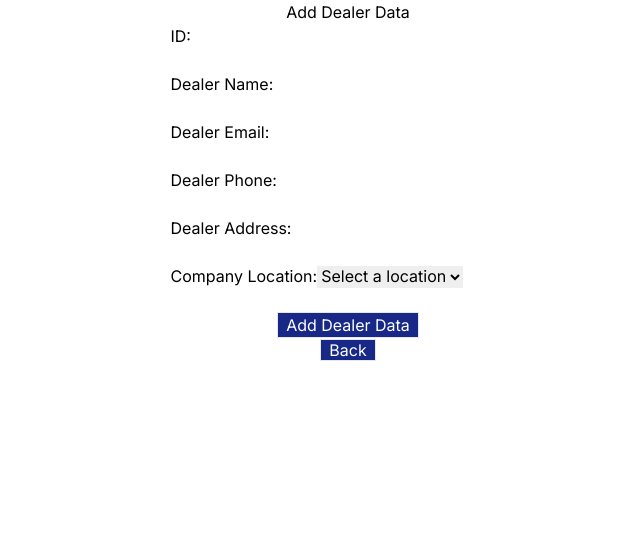
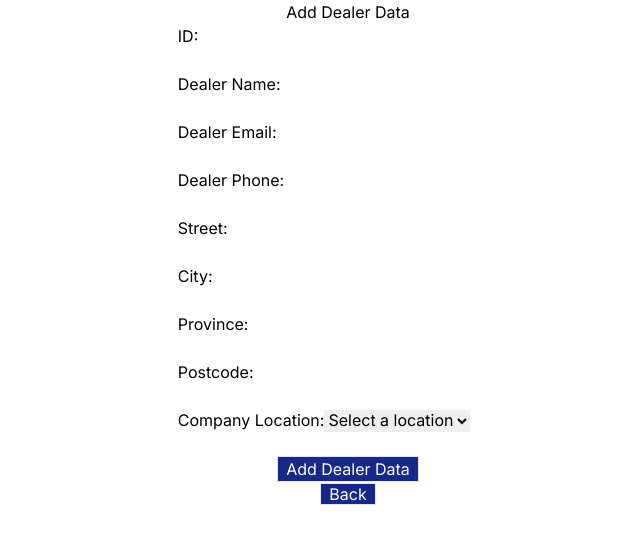
Before and after one commit to DavidSpaice/next, a Next.js app: page /dealer-data/add-dealer in a window 1280 px wide. Shown: the top 544 px of the page, without its empty margins (292-932 px from the left). Built offline with nearby package versions, Linux system fonts and the light colour scheme.

Commit message:
updated add dealer form

```diff
--- a/app/dealer-data/add-dealer/Component.tsx
+++ b/app/dealer-data/add-dealer/Component.tsx
@@ -1,19 +1,23 @@
-"use client"
+"use client";
 
-import Link from 'next/link';
-import { useState } from 'react';
+import Link from "next/link";
+import { useState } from "react";
 
 export default function AddDealerData() {
   const [formData, setFormData] = useState({
-        _id: '',
-        dealerName: '',
-        dealerEmail: '',
-        dealerPhone: '',
-        dealerAddress: '',
-        location: ''
+    _id: "",
+    dealerName: "",
+    dealerEmail: "",
+    dealerPhone: "",
+    dealerAddress: "",
+    street: "",
+    city: "",
+    province: "",
+    postcode: "",
+    location: "",
   });
 
-    const handleChange = (e: { target: { name: any; value: any; }; }) => {
+  const handleChange = (e: { target: { name: any; value: any } }) => {
     const { name, value } = e.target;
     const trimmedValue = value.trim();
     setFormData((prevData) => ({
@@ -22,46 +26,59 @@ export default function AddDealerData() {
     }));
   };
 
-    const handleSubmit = async (e: { preventDefault: () => void; }) => {
+  const handleSubmit = async (e: { preventDefault: () => void }) => {
     e.preventDefault();
 
+    // Combine the address fields into a single dealerAddress string
+    const dealerAddress = `${formData.street}, ${formData.city}, ${formData.province}, ${formData.postcode}`;
+
+    // Update formData with the combined dealerAddress
+    const dataToSubmit = { ...formData, dealerAddress };
+
     try {
-            const response = await fetch('https://airtek-warranty.onrender.com/dealerData/add-new-dealer', {
-                method: 'POST',
+      const response = await fetch(
+        "https://airtek-warranty.onrender.com/dealerData/add-new-dealer",
+        {
+          method: "POST",
           headers: {
-                    'Content-Type': 'application/json',
+            "Content-Type": "application/json",
           },
-                body: JSON.stringify(formData),
-            });
+          body: JSON.stringify(dataToSubmit),
+        }
+      );
 
       if (response.ok) {
-                alert('Dealer Data added successfully!');
+        alert("Dealer Data added successfully!");
 
         setFormData({
-                    _id: '',
-                    dealerName: '',
-                    dealerEmail: '',
-                    dealerPhone: '',
-                    dealerAddress: '',
-                    location: ''
+          _id: "",
+          dealerName: "",
+          dealerEmail: "",
+          dealerPhone: "",
+          dealerAddress: "",
+          street: "",
+          city: "",
+          province: "",
+          postcode: "",
+          location: "",
         });
       } else {
         if (response.status === 400) {
-                    alert('Dealer ID existing. Please use a different ID.');
+          alert("Dealer ID existing. Please use a different ID.");
         } else {
           const errorText = await response.text();
-                    console.error('Error adding dealer data:', errorText);
-                    alert('Error adding dealer data. Please try again.');
+          console.error("Error adding dealer data:", errorText);
+          alert("Error adding dealer data. Please try again.");
         }
       }
     } catch (error) {
-            console.error('Network error or issue preventing request:', error);
-            alert('Network error or issue preventing request. Please try again.');
+      console.error("Network error or issue preventing request:", error);
+      alert("Network error or issue preventing request. Please try again.");
     }
   };
 
   return (
-        <div className='flex flex-col justify-center items-center'>
+    <div className="flex flex-col justify-center items-center">
       <h1>Add Dealer Data</h1>
       <form onSubmit={handleSubmit}>
         <div>
@@ -109,10 +126,44 @@ export default function AddDealerData() {
         </div>
         <br />
         <div>
-                    <label>Dealer Address:</label>
+          <label>Street:</label>
           <input
-                        name="dealerAddress"
-                        value={formData.dealerAddress}
+            type="text"
+            name="street"
+            value={formData.street}
+            onChange={handleChange}
+            required
+          />
+        </div>
+        <br />
+        <div>
+          <label>City:</label>
+          <input
+            type="text"
+            name="city"
+            value={formData.city}
+            onChange={handleChange}
+            required
+          />
+        </div>
+        <br />
+        <div>
+          <label>Province:</label>
+          <input
+            type="text"
+            name="province"
+            value={formData.province}
+            onChange={handleChange}
+            required
+          />
+        </div>
+        <br />
+        <div>
+          <label>Postcode:</label>
+          <input
+            type="text"
+            name="postcode"
+            value={formData.postcode}
             onChange={handleChange}
             required
           />
@@ -135,14 +186,23 @@ export default function AddDealerData() {
           </select>
         </div>
         <br />
-                <div className='w-full flex flex-row justify-center items-center'>
-                    <button type="submit" className='border bg-[#182887] px-2 text-white hover:text-gray-300'>Add Dealer Data</button>
-
+        <div className="w-full flex flex-row justify-center items-center">
+          <button
+            type="submit"
+            className="border bg-[#182887] px-2 text-white hover:text-gray-300"
+          >
+            Add Dealer Data
+          </button>
         </div>
       </form>
 
       <div>
-                <Link href="/dealer-data" className='border bg-[#182887] px-2 text-white hover:text-gray-300'>Back</Link>
+        <Link
+          href="/dealer-data"
+          className="border bg-[#182887] px-2 text-white hover:text-gray-300"
+        >
+          Back
+        </Link>
       </div>
     </div>
   );
```
Lines whose indentation alone changed are shown as unchanged.
